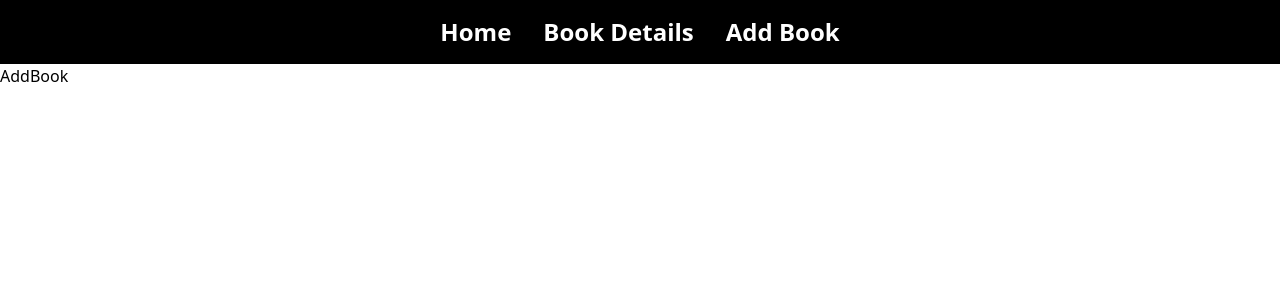
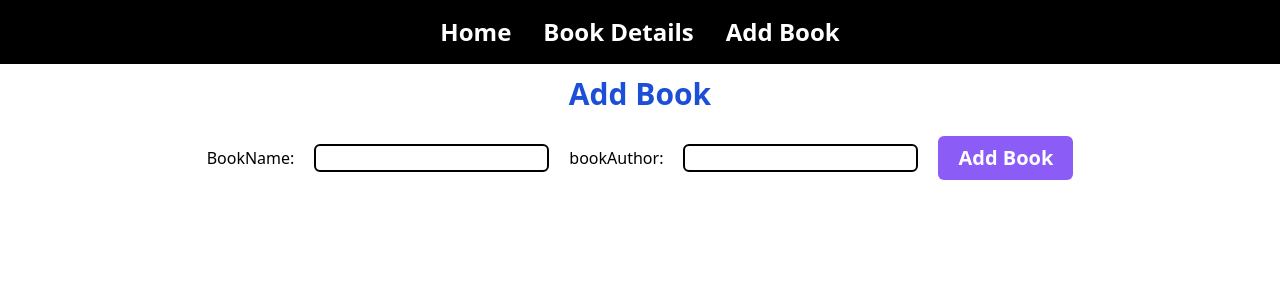
Before and after one commit to Ujjal-ENG/start-learn-redux, a React (Create React App) app: page /add-book in a window 1280 px wide. Shown: the top 300 px of the page. Built offline with nearby package versions, Linux system fonts and the light colour scheme.

Commit message:
added the book in the existing list

```diff
--- a/src/CRUP-APP/pages/AddBook.js
+++ b/src/CRUP-APP/pages/AddBook.js
@@ -1,7 +1,50 @@
-import React from 'react';
+import React, { useState } from 'react';
+import { useDispatch, useSelector } from 'react-redux';
+import { addBook } from './booksSlice';
 
 const AddBook = () => {
-    return <div>AddBook</div>;
+    const [book, SetBook] = useState({
+        bookName: '',
+        bookAuthor: ''
+    });
+
+    const numberOfBooks = useSelector((state) => state.bookReducer.books.length);
+
+    const { bookName, bookAuthor } = book;
+
+    const dispatch = useDispatch();
+
+    const handleChange = (e) => {
+        SetBook((pS) => ({
+            ...pS,
+            [e.target.id]: e.target.value
+        }));
+    };
+
+    const handleSubmit = (e) => {
+        e.preventDefault();
+        const newBook = { id: numberOfBooks + 1, title: bookName, author: bookAuthor };
+        dispatch(addBook(newBook));
+    };
+
+    return (
+        <div>
+            <h3 className="text-3xl font-bold p-3 text-blue-700 text-center">Add Book</h3>
+
+            <form className="max-w-7xl mx-auto flex items-center justify-center" onSubmit={handleSubmit}>
+                <label htmlFor="bookName">BookName:</label>
+                <input type="text" name="bookName" id="bookName" className="outline-orange-600 border-2 border-black rounded-md m-5" value={bookName} onChange={handleChange} />
+
+                <label htmlFor="bookAuthor">bookAuthor:</label>
+
+                <input type="text" name="bookAuthor" id="bookAuthor" className="outline-orange-600 border-2 border-black rounded-md m-5" value={bookAuthor} onChange={handleChange} />
+
+                <button type="submit" className="px-5 py-2 bg-violet-500 text-white text-xl font-bold rounded-md">
+                    Add Book
+                </button>
+            </form>
+        </div>
+    );
 };
 
 export default AddBook;
--- a/src/CRUP-APP/pages/BookDetails.js
+++ b/src/CRUP-APP/pages/BookDetails.js
@@ -31,7 +31,8 @@ const BookDetails = () => {
                     </tr>
                 </thead>
                 <tbody className="bg-white divide-y divide-gray-200">
-                    {books.map((book) => (
+                    {books &&
+                        books.map((book) => (
                             <tr key={book.id}>
                                 <td className="px-6 py-4 whitespace-nowrap text-center">{book.id}</td>
                                 <td className="px-6 py-4 whitespace-nowrap text-center">{book.title}</td>
--- a/src/CRUP-APP/pages/booksSlice.js
+++ b/src/CRUP-APP/pages/booksSlice.js
@@ -12,10 +12,13 @@ const bookSlice = createSlice({
     name: 'books',
     initialState: initialBooks,
     reducers: {
-        showBooks: (state) => state
+        showBooks: (state) => state,
+        addBook: (state, action) => {
+            state.books.push(action.payload);
+        }
     }
 });
 
-export const { showBooks } = bookSlice.actions;
+export const { showBooks, addBook } = bookSlice.actions;
 
 export default bookSlice.reducer;
```
Lines whose indentation alone changed are shown as unchanged.
